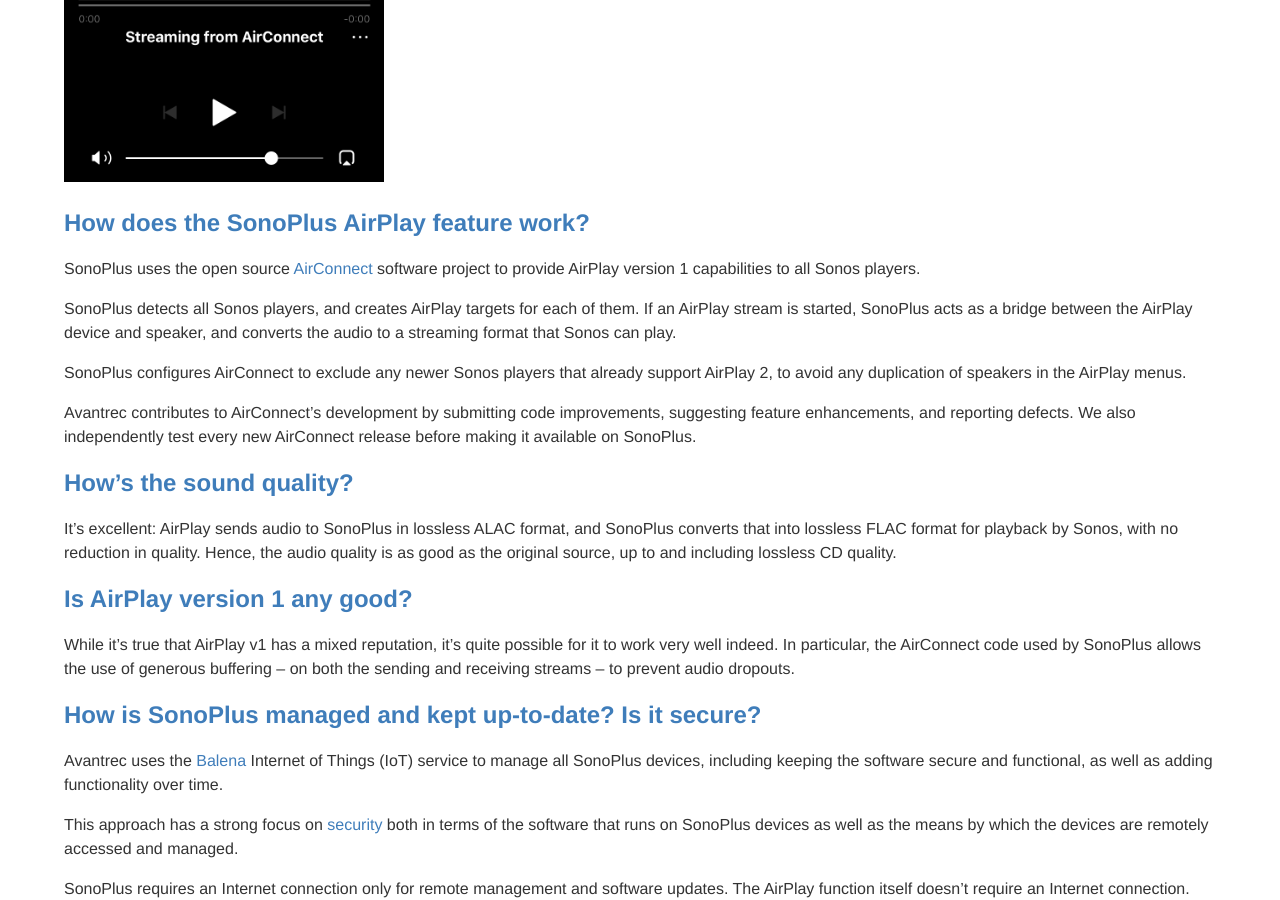
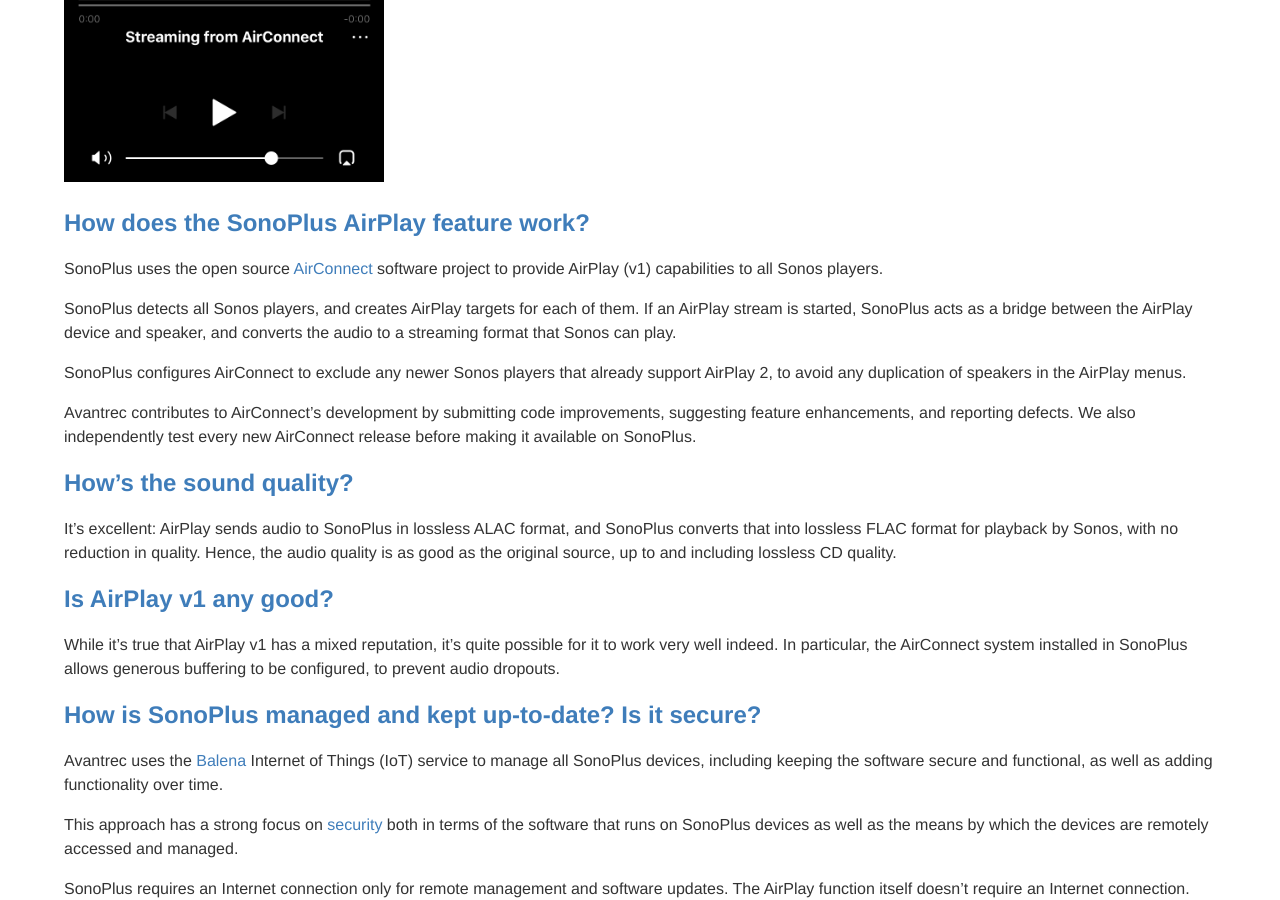
Before and after one commit to avantrec/avantrec.github.io, a Jekyll site: the page built from sonoplus-faq/index.md, in a window 1280 px wide and 900 px high, scrolled down 1803 px. Built offline with Jekyll 4.4.1, drawn with Linux system fonts in a browser that asks for light colours; some of the changed text lies outside the part shown.

Commit message:
Minor edits

```diff
--- a/sonoplus-faq/index.md
+++ b/sonoplus-faq/index.md
@@ -13,7 +13,7 @@
 
 ## How do I set up my SonoPlus?
 
-Simply connect the SonoPlus to your network using the Ethernet cable. Then, plug in the power supply and connect it to the Micro-USB power socket on the SonoPlus. That's it.
+Simply connect the SonoPlus to your network using the Ethernet cable, then plug in the power supply and connect it to the Micro-USB power socket on the SonoPlus. That's it.
 
 SonoPlus is an 'appliance', and no end-user configuration or management is required.
 
@@ -33,7 +33,7 @@
 
 ## How does the SonoPlus AirPlay feature work?
 
-SonoPlus uses the open source [AirConnect](https://github.com/philippe44/AirConnect) software project to provide AirPlay version 1 capabilities to all Sonos players.
+SonoPlus uses the open source [AirConnect](https://github.com/philippe44/AirConnect) software project to provide AirPlay (v1) capabilities to all Sonos players.
 
 SonoPlus detects all Sonos players, and creates AirPlay targets for each of them. If an AirPlay stream is started, SonoPlus acts as a bridge between the AirPlay device and speaker, and converts the audio to a streaming format that Sonos can play.
 
@@ -45,9 +45,9 @@
 
 It's excellent: AirPlay sends audio to SonoPlus in lossless ALAC format, and SonoPlus converts that into lossless FLAC format for playback by Sonos, with no reduction in quality. Hence, the audio quality is as good as the original source, up to and including lossless CD quality.
 
-## Is AirPlay version 1 any good?
+## Is AirPlay v1 any good?
 
-While it's true that AirPlay v1 has a mixed reputation, it's quite possible for it to work very well indeed. In particular, the AirConnect code used by SonoPlus allows the use of generous buffering -- on both the sending and receiving streams -- to prevent audio dropouts.
+While it's true that AirPlay v1 has a mixed reputation, it's quite possible for it to work very well indeed. In particular, the AirConnect system installed in SonoPlus allows generous buffering to be configured, to prevent audio dropouts.
 
 ## How is SonoPlus managed and kept up-to-date? Is it secure?
 
```
